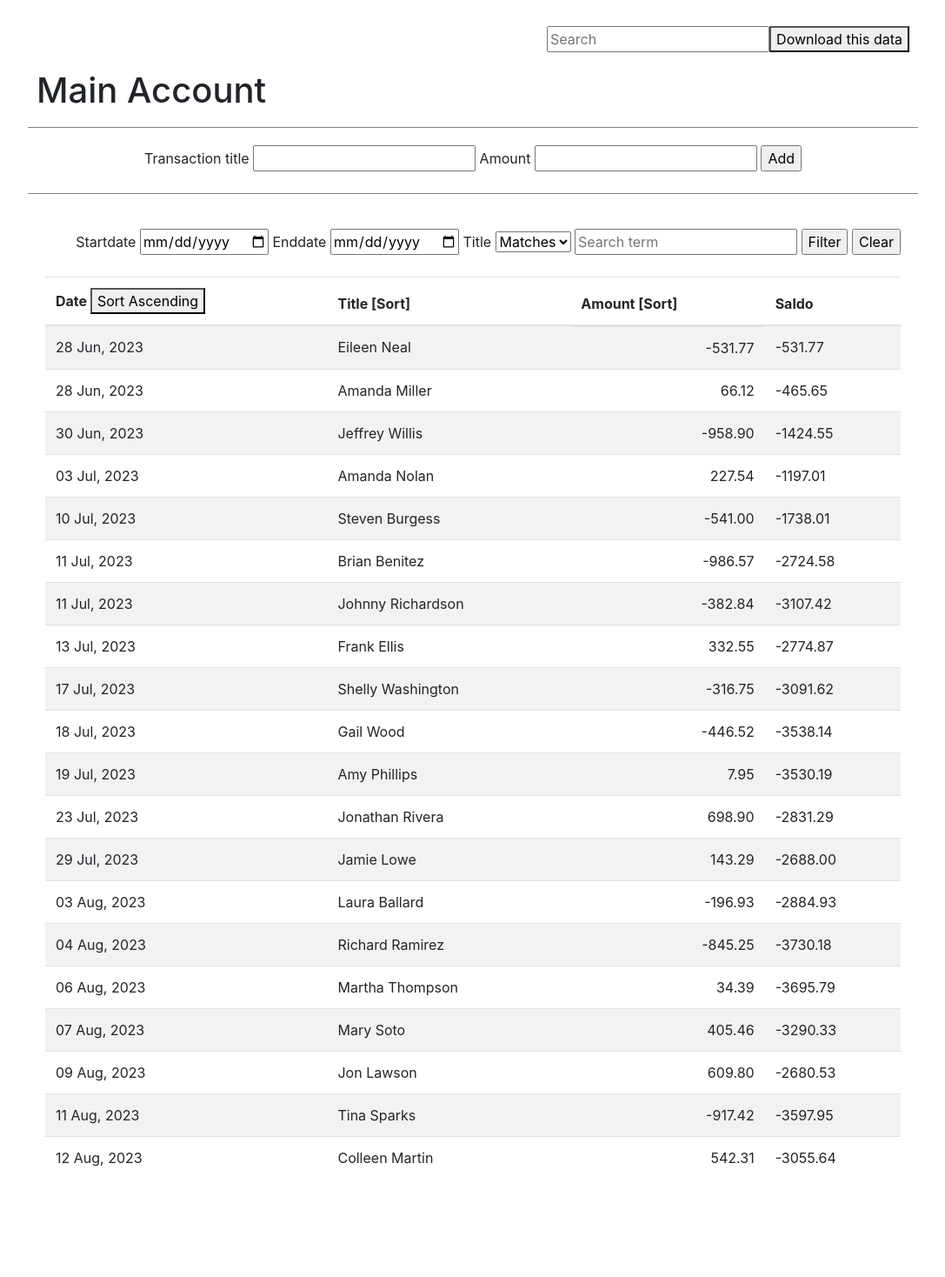
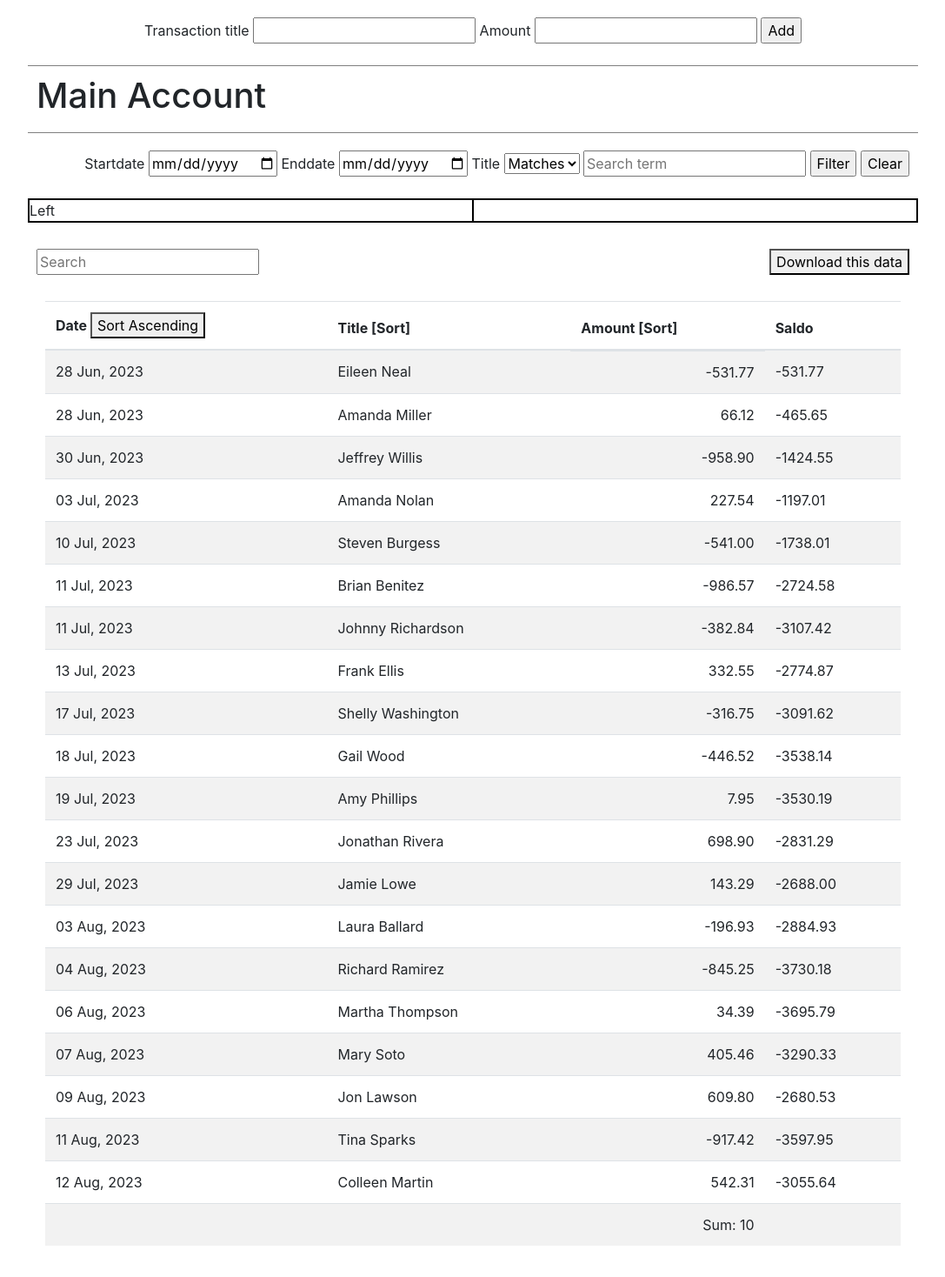
Before and after one commit to joshba06/flask_banking, a Flask app: template templates/base.html in a window 1280 px wide. Shown: the whole page at 87% size, without its empty margins (96-1183 px from the left). Before the commit the page ends 1341 px from the top, so only its background shows below. Run offline with Flask 3, Linux system fonts and the light colour scheme; tables that the repository leaves empty hold one stand-in row (values such as "Sample post"); the template is opened without the code that fills it: values that come from a table or form of the project are taken from there, most other values are stand-ins (such as "Sample title", 1, 10 or a date in 2020); some libraries are stand-ins or nearby versions.

Commit message:
Added basic bar chart to index page as well as complex query function for database to prepare data for chart

```diff
--- a/app.py
+++ b/app.py
@@ -2,9 +2,9 @@ from flask import render_template, request, url_for, redirect
 import csv
 from io import StringIO
 from werkzeug.wrappers import Response
-from datetime import datetime
+from datetime import datetime, date
 
-from config import app
+from config import app, db
 import transactions as Transactions
 
 from flask_wtf import FlaskForm
@@ -12,6 +12,12 @@ from wtforms import StringField, SubmitField, DecimalField, DateField, SelectFie
 from wtforms.validators import DataRequired
 
 from pprint import pprint
+
+import pandas as pd
+import json
+import plotly
+import plotly.express as px
+import plotly.graph_objects as go
 
 class TransactionForm(FlaskForm):
     title = StringField("Transaction title", validators=[DataRequired()])
@@ -49,16 +55,90 @@ def index():
         if response:
             return redirect(url_for("index"))
 
+    transactions_sum = 0
     titles = []
     for transaction in transactions:
         titles.append(transaction.title)
+        transactions_sum += transaction.amount
     unique_titles = list(set(titles))
+
+    grouped_transactions = Transactions.group_monthly()
+    pprint(grouped_transactions)
+
+    data_y = []
+    data_pos = []
+    data_neg = []
+    data_sum = []
+    first_date = date(min(grouped_transactions.keys()), min(grouped_transactions[min(grouped_transactions.keys())].keys()), 1)
+    last_date = date(max(grouped_transactions.keys()), max(grouped_transactions[max(grouped_transactions.keys())].keys()), 1)
+    current_date = first_date
+
+    while current_date <= last_date:
+        data_y.append("{}/{}".format(current_date.month, current_date.year))
+
+        if current_date.year in grouped_transactions.keys():
+            if current_date.month in grouped_transactions[current_date.year].keys():
+                data_pos.append(grouped_transactions[current_date.year][current_date.month]['positive_amount'])
+                data_neg.append(abs(grouped_transactions[current_date.year][current_date.month]['negative_amount']))
+                data_sum.append(grouped_transactions[current_date.year][current_date.month]['total_amount'])
+            else:
+                data_pos.append(0)
+                data_neg.append(0)
+                data_sum.append(0)
+        else:
+            for i in range(12):
+                data_pos.append(0)
+                data_neg.append(0)
+                data_sum.append(0)
+
+        if current_date.month == 12:
+            current_date = date(current_date.year + 1, 1, 1)
+        else:
+            current_date = date(current_date.year, current_date.month + 1, 1)
+
+    fig = go.Figure()
+    fig.add_trace(go.Bar(x=data_y,
+                    y=data_pos,
+                    name='Income',
+                    marker_color='rgb(0,128,0)'
+                    ))
+    fig.add_trace(go.Bar(x=data_y,
+                    y=data_neg,
+                    name='Expenses',
+                    marker_color='rgb(255,160,122)'
+                    ))
+
+    fig.update_layout(
+        # title='US Export of Plastic Scrap',
+        xaxis_tickfont_size=14,
+        yaxis=dict(
+            title='Amount',
+            titlefont_size=16,
+            tickfont_size=14,
+        ),
+        paper_bgcolor='rgba(0,0,0,0)',
+        plot_bgcolor='rgba(0,0,0,0)',
+        showlegend=False,
+        # legend=dict(
+        #     x=0,
+        #     y=1.0,
+        #     bgcolor='rgba(255, 255, 255, 0)',
+        #     bordercolor='rgba(255, 255, 255, 0)'
+        # ),
+        barmode='group',
+        bargap=0.15, # gap between bars of adjacent location coordinates.
+        bargroupgap=0.1 # gap between bars of the same location coordinate.
+    )
+
+    graphJSON = json.dumps(fig, cls=plotly.utils.PlotlyJSONEncoder)
 
     return render_template('base.html',
                             unique_titles=unique_titles,
                             transactions=transactions,
                             template_form=transaction_form,
-                            filter_form=filter_form)
+                            filter_form=filter_form,
+                            graphJSON=graphJSON,
+                            transactions_sum=transactions_sum)
 
 
 
@@ -73,7 +153,8 @@ def download_csv():
     transactions = Transactions.read_all(start_date = start_date,
                                              end_date=end_date,
                                              search_type=search_type,
-                                             transaction_title=transaction_title)
+                                             transaction_title=transaction_title
+                                             )
 
 
     def generate():
--- a/static/css/style.css
+++ b/static/css/style.css
@@ -3,14 +3,14 @@
   margin: 0px auto;
 }
 
-.page-actions {
+.menu-bar {
   margin-top: 20px;
   padding-top: 10px;
   padding-bottom: 10px;
   padding-left: 10px;
   padding-right: 10px;
   display: flex;
-  justify-content: flex-end;
+  justify-content: space-between;
 }
 
 .account-selector {
@@ -57,56 +57,16 @@
   justify-content: flex-end;
 }
 
-
-.ui-autocomplete {
-  position: absolute;
-  top: 100%;
-  left: 0;
-  z-index: 1000;
-  float: left;
-  /* display: none; */
-  min-width: 160px;
-  padding: 4px 0;
-  margin: 0 0 10px 25px;
-  list-style: none;
-  /* background-color: #ffffff; */
-  background-color: black;
-
-  border-color: #ccc;
-  border-color: rgba(0, 0, 0, 0.2);
-  border-style: solid;
-  border-width: 1px;
-  -webkit-border-radius: 5px;
-  -moz-border-radius: 5px;
-  border-radius: 5px;
-  -webkit-box-shadow: 0 5px 10px rgba(0, 0, 0, 0.2);
-  -moz-box-shadow: 0 5px 10px rgba(0, 0, 0, 0.2);
-  box-shadow: 0 5px 10px rgba(0, 0, 0, 0.2);
-  -webkit-background-clip: padding-box;
-  -moz-background-clip: padding;
-  background-clip: padding-box;
-  /* *border-right-width: 2px;
-  *border-bottom-width: 2px; */
+.transaction-statistics {
+  display: flex;
+  justify-content: space-evenly;
+  border: 1px solid black;
 }
-
-.ui-menu-item > a.ui-corner-all {
-  display: block;
-  padding: 3px 15px;
-  clear: both;
-  font-weight: normal;
-  line-height: 18px;
-  /* color: #555555; */
-  color: black;
-  white-space: nowrap;
-  text-decoration: none;
+.transaction-statistics .left {
+  border: 1px solid black;
+  width: 50%;
 }
-
-.ui-state-hover, .ui-state-active {
-  color: #ffffff;
-  text-decoration: none;
-  background-color: #0088cc;
-  border-radius: 0px;
-  -webkit-border-radius: 0px;
-  -moz-border-radius: 0px;
-  background-image: none;
+.transaction-statistics .right {
+  border: 1px solid black;
+  width: 50%;
 }
--- a/templates/base.html
+++ b/templates/base.html
@@ -10,26 +10,6 @@
   </head>
   <body>
     <div class="main-container">
-
-      <div class="page-actions">
-        <form>
-          <input type="text" id="autocomplete" placeholder="Search">
-        </form>
-
-        <form action="{{ url_for('download_csv') }}" method="POST">
-          <input type="hidden" name="start_date" value="{{ filter_form.start_date.data }}">
-          <input type="hidden" name="end_date" value="{{ filter_form.end_date.data }}">
-          <input type="hidden" name="transaction_title" value="{{ filter_form.transaction_title.data }}">
-          <input type="hidden" name="search_type" value="{{ filter_form.search_type.data }}">
-          <button type="submit">Download this data</button>
-      </form>
-
-      </div>
-
-      <div class="account-selector">
-        <h1>Main Account</h1>
-      </div>
-
       <div class="new-transaction">
         <form action="/" method="post">
           {{ template_form.hidden_tag() }}
@@ -39,10 +19,12 @@
           {{ template_form.amount() }}
           {{ template_form.submit() }}
         </form>
-
       </div>
 
-      <div class="transactions-window">
+      <div class="account-selector">
+        <h1>Main Account</h1>
+      </div>
+
       <div class="transactions-filter">
         <form action="/" method="post">
           {{ filter_form.hidden_tag() }}
@@ -58,6 +40,27 @@
         </form>
       </div>
 
+      <div class="transaction-statistics">
+        <div class="left">Left</div>
+        <div class="right">
+          <div id='chart' class='chart'></div>
+        </div>
+      </div>
+
+      <div class="menu-bar">
+        <form>
+          <input type="text" id="autocomplete" placeholder="Search">
+        </form>
+        <form action="{{ url_for('download_csv') }}" method="POST">
+          <input type="hidden" name="start_date" value="{{ filter_form.start_date.data }}">
+          <input type="hidden" name="end_date" value="{{ filter_form.end_date.data }}">
+          <input type="hidden" name="transaction_title" value="{{ filter_form.transaction_title.data }}">
+          <input type="hidden" name="search_type" value="{{ filter_form.search_type.data }}">
+          <button type="submit">Download this data</button>
+        </form>
+      </div>
+
+      <div class="transactions-window">
         <div class="transactions-table">
           <table class="table table-striped" id="transactionsTable">
             <thead>
@@ -77,9 +80,16 @@
                   <td>{{ transaction.saldo }}</td>
                 </tr>
               {% endfor%}
+              <tr>
+                <td></td>
+                <td></td>
+                <td class="value-column">Sum: {{transactions_sum}}</td>
+                <td></td>
+              </tr>
             </tbody>
           </table>
         </div>
+
       </div>
 
     <!-- Optional JavaScript -->
@@ -96,6 +106,13 @@
       var unique_titles = JSON.parse('{{ unique_titles|tojson|safe }}');
     </script>
 
+    <!-- Plotly -->
+    <script src='https://cdn.plot.ly/plotly-latest.min.js'></script>
+    <script type='text/javascript'>
+      var graphs = {{graphJSON|safe}};
+      graphs.config={displayModeBar: false}
+      Plotly.plot('chart',graphs,{});
+    </script>
 
     <script src="https://cdnjs.cloudflare.com/ajax/libs/popper.js/1.14.7/umd/popper.min.js" integrity="sha384-UO2eT0CpHqdSJQ6hJty5KVphtPhzWj9WO1clHTMGa3JDZwrnQq4sF86dIHNDz0W1" crossorigin="anonymous"></script>
     <script src="https://stackpath.bootstrapcdn.com/bootstrap/4.3.1/js/bootstrap.min.js" integrity="sha384-JjSmVgyd0p3pXB1rRibZUAYoIIy6OrQ6VrjIEaFf/nJGzIxFDsf4x0xIM+B07jRM" crossorigin="anonymous"></script>
```
Also changed, not shown: init_database.py (+4 -3 lines), transactions.py (+22 -1 lines), database.db. Lines whose indentation alone changed are shown as unchanged.
